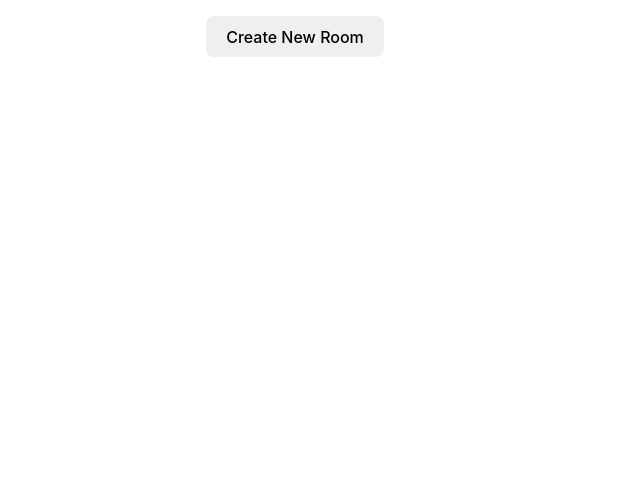
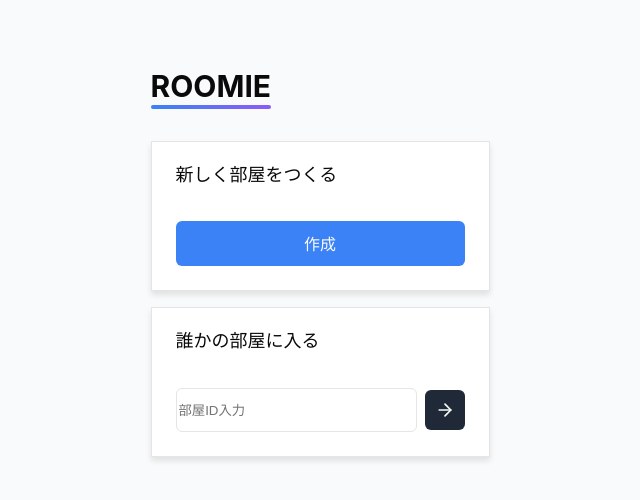
Before and after one commit to MokonaSato/reaction-button-app-app, a React (Vite) app: page / in a window 1280 px wide. Shown: the top 500 px of the page, without its empty margins (345-985 px from the left). Built offline with nearby package versions, Linux system fonts and the light colour scheme; no server answers.

Commit message:
スタイル修正

```diff
--- a/src/App.css
+++ b/src/App.css
@@ -4,6 +4,7 @@ html, body {
   width: 100%;
   height: 100%;
   overflow-x: hidden;
+  background-color: #f9fafb;
 }
 
 #root {
@@ -14,7 +15,41 @@ html, body {
 }
 
 .card {
-  padding: 2em;
+  padding: 1.5em;
+  width: 100%;
+  box-shadow: 0 4px 6px rgba(0, 0, 0, 0.1);
+  display: flex;
+  flex-direction: column;
+  justify-content: space-between;
+  transition: all 0.3s;
+}
+
+.card:hover {
+  box-shadow: 0 10px 15px rgba(0, 0, 0, 0.1);
+  transform: translateY(-0.25rem);
+}
+
+.card-title {
+  font-size: 1.125rem;
+  font-weight: bold; /* 文字を太字に */
+}
+
+.card-header {
+  padding-bottom: 0.5rem;
+}
+
+.card-content {
+  padding-top: 0.5rem;
+}
+
+.button {
+  width: 100%;
+  background-color: #3b82f6;
+  transition: background-color 0.3s;
+}
+
+.button:hover {
+  background-color: #2563eb;
 }
 
 .read-the-docs {
@@ -66,7 +101,7 @@ html, body {
 }
 
 .floating-button:hover {
-  background-color: #333333;
+  background-color: #111827;
 }
 
 .options {
@@ -83,7 +118,7 @@ html, body {
   height: 60px; /* 高さを指定 */
   font-size: 1.5rem;
   border: none;
-  background-color: #000000;
+  background-color: #1f2937;
   color: white;
   border-radius: 50%; /* 真円にするために50%に設定 */
   display: flex;
@@ -94,7 +129,7 @@ html, body {
 }
 
 .options button:hover {
-  background-color: #333333;
+  background-color: #111827;
 }
 
 .fly-text {
--- a/src/components/SoundBoard.tsx
+++ b/src/components/SoundBoard.tsx
@@ -1,5 +1,5 @@
 import React, { useState } from 'react';
-import { Card } from '@/components/ui/card';
+import { Card, CardHeader, CardTitle, CardContent } from '@/components/ui/card';
 import { Button } from '@/components/ui/button';
 import { Volume2, VolumeX } from 'lucide-react';
 import SoundButton from '@/components/SoundButton';
@@ -17,15 +17,18 @@ const SoundBoard: React.FC<SoundBoardProps> = ({ onButtonClick, isMuted, setIsMu
   };
 
   return (
-    <Card style={{ width: '100%', padding: '20px'}}>
+    <Card className="card" style={{ height: '25vh' }}>
+      <CardHeader className="card-header">
       <div style={{ display: 'flex', justifyContent: 'space-between', alignItems: 'center' }}>
-        <h2>サウンドボード</h2>
-        <Button variant="secondary" size="icon" onClick={handleMuteToggle} className="ml-2">
-          {isMuted ? <VolumeX size={24} /> : <Volume2 size={24} />}
-        </Button>
+      <CardTitle className="card-title">サウンドボード</CardTitle>
+        <Button className="button" size="icon" onClick={handleMuteToggle} style={{ width: '50px', height: '35px' }}>
+        {isMuted ? <VolumeX size={24} /> : <Volume2 size={24} />}
+      </Button>
       </div>
+      </CardHeader>
+      <CardContent className="card-content">
       <div style={{ display: 'grid', gridTemplateColumns: '1fr 1fr', gap: '10px', marginTop: '20px' }}>
-      {Object.keys(soundMap).map((label, index) => (
+        {Object.keys(soundMap).map((label, index) => (
           <SoundButton
             key={index}
             label={label}
@@ -34,6 +37,7 @@ const SoundBoard: React.FC<SoundBoardProps> = ({ onButtonClick, isMuted, setIsMu
           />
         ))}
       </div>
+      </CardContent>
     </Card>
   );
 };
--- a/src/components/SoundButton.tsx
+++ b/src/components/SoundButton.tsx
@@ -18,8 +18,7 @@ const SoundButton: React.FC<SoundButtonProps> = ({ label, onClick, isMuted }) =>
   return (
     <Button
       onClick={handleClick}
-      className="sound-button"
-      variant="secondary"
+      className="sound-button button"
     >
       {label}
     </Button>
--- a/src/components/Timeline.css
+++ b/src/components/Timeline.css
@@ -31,7 +31,7 @@
 
 .timeline-item.right {
   align-self: flex-end;
-  background-color: #2B7BFF;
+  background-color: #3b82f6;
   color: #fff;
   border-bottom-right-radius: 0;
   margin-right: 10px;
--- a/src/components/Timeline.tsx
+++ b/src/components/Timeline.tsx
@@ -1,5 +1,5 @@
 import React, { useEffect, useRef } from 'react';
-import { Card } from '@/components/ui/card';
+import { Card, CardTitle, CardHeader, CardContent } from '@/components/ui/card';
 import './Timeline.css';
 
 interface TimelineProps {
@@ -16,9 +16,11 @@ const Timeline: React.FC<TimelineProps> = ({ timeline }) => {
   }, [timeline]);
 
   return (
-    <Card style={{ width: '100%', padding: '20px', height: 'calc(60vh - 70px)' }}>
-      <h2 className="timeline-title">タイムライン</h2>
-      <div className="timeline-container">
+    <Card className="card" style={{ height: 'calc(60vh - 70px)' }}>
+      <CardHeader className="card-header">
+      <CardTitle className="card-title">タイムライン</CardTitle>
+      </CardHeader>
+      <CardContent className="card-content timeline-container">
         {timeline.map((item, index) => (
           <div
             key={index}
@@ -29,7 +31,7 @@ const Timeline: React.FC<TimelineProps> = ({ timeline }) => {
           </div>
         ))}
         <div ref={timelineEndRef} />
-      </div>
+      </CardContent>
     </Card>
   );
 };
--- /dev/null
+++ b/src/components/ui/input.tsx
@@ -0,0 +1,21 @@
+import * as React from "react"
+
+import { cn } from "@/lib/utils"
+
+function Input({ className, type, ...props }: React.ComponentProps<"input">) {
+  return (
+    <input
+      type={type}
+      data-slot="input"
+      className={cn(
+        "border-input file:text-foreground placeholder:text-muted-foreground selection:bg-primary selection:text-primary-foreground flex h-9 w-full min-w-0 rounded-md border bg-transparent px-3 py-1 text-base shadow-xs transition-[color,box-shadow] outline-none file:inline-flex file:h-7 file:border-0 file:bg-transparent file:text-sm file:font-medium disabled:pointer-events-none disabled:cursor-not-allowed disabled:opacity-50 md:text-sm",
+        "focus-visible:border-ring focus-visible:ring-ring/50 focus-visible:ring-[3px]",
+        "aria-invalid:ring-destructive/20 dark:aria-invalid:ring-destructive/40 aria-invalid:border-destructive",
+        className
+      )}
+      {...props}
+    />
+  )
+}
+
+export { Input }
--- a/src/index.css
+++ b/src/index.css
@@ -1,4 +1,6 @@
 @tailwind base;
+
+@custom-variant dark (&:is(.dark *));
 @tailwind components;
 @tailwind utilities;
 @config '../tailwind.config.js';
@@ -123,3 +125,12 @@ button:focus-visible {
     @apply bg-background text-foreground;
   }
 }
+
+@layer base {
+  * {
+    @apply border-border outline-ring/50;
+  }
+  body {
+    @apply bg-background text-foreground;
+  }
+}
--- /dev/null
+++ b/src/pages/RoomGenerator.css
@@ -0,0 +1,68 @@
+/* RoomGenerator.css */
+.container {
+  display: flex;
+  flex-direction: column;
+  align-items: center;
+  min-height: 100vh;
+  background-color: #f9fafb;
+  padding: 1rem;
+}
+
+.wrapper {
+  width: 100%;
+  max-width: 28rem;
+}
+
+.title {
+  text-align: center;
+  margin: 2rem 0;
+  font-size: 1.875rem;
+  font-weight: bold;
+  position: relative;
+  display: inline-block;
+}
+
+.title::after {
+  content: '';
+  position: absolute;
+  bottom: 0;
+  left: 0;
+  width: 100%;
+  height: 0.25rem;
+  background: linear-gradient(to right, #3b82f6, #8b5cf6);
+  border-radius: 0.25rem;
+}
+
+.card {
+  height: 100px; /* 高さを揃える */
+}
+
+.input-container {
+  display: flex;
+  align-items: center; /* 高さ中央揃え */
+  gap: 0.5rem;
+}
+
+.input {
+  flex-grow: 1;
+  height: 2.5rem; /* 高さを大きく */
+}
+
+.icon-button {
+  background-color: #1f2937;
+  width: 3rem;
+  height: 2.5rem; /* 高さを大きく */
+  padding: 0;
+  display: flex;
+  align-items: center;
+  justify-content: center;
+  transition: background-color 0.3s;
+}
+
+.icon-button:hover {
+  background-color: #111827;
+}
+
+.space-y-4 > * + * {
+  margin-top: 1rem; /* ここでスペースを調整 */
+}
--- a/src/pages/RoomGenerator.tsx
+++ b/src/pages/RoomGenerator.tsx
@@ -1,10 +1,16 @@
-import React, { useEffect } from 'react';
+import React, { useEffect, useState } from 'react';
 import { useNavigate } from 'react-router-dom';
 import { v4 as uuidv4 } from 'uuid';
 import { debugHelloEndpoint } from '../lib/websocket';
+import { Card, CardHeader, CardContent, CardTitle } from '@/components/ui/card';
+import { Button } from '@/components/ui/button';
+import { Input } from '@/components/ui/input';
+import { ArrowRight } from 'lucide-react';
+import './RoomGenerator.css'; // 追加
 
 const RoomGenerator: React.FC = () => {
   const navigate = useNavigate();
+  const [roomIdInput, setRoomIdInput] = useState('');
 
   useEffect(() => {
     // デバッグ関数を呼び出す
@@ -16,7 +22,58 @@ const RoomGenerator: React.FC = () => {
     navigate(`/room?id=${roomId}`);
   };
 
-  return <button onClick={createRoom}>Create New Room</button>;
+  const joinRoom = () => {
+    if (roomIdInput) {
+      navigate(`/room?id=${roomIdInput}`);
+    }
+  };
+
+  return (
+    <div className="container">
+      <div className="wrapper">
+        <div className="title">
+          ROOMIE
+        </div>
+
+        <div className="space-y-4">
+          <Card className="card">
+            <CardHeader className="card-header">
+              <CardTitle className="card-title">新しく部屋をつくる</CardTitle>
+            </CardHeader>
+            <CardContent className="card-content">
+              <Button
+                className="button"
+                onClick={createRoom}
+              >
+                作成
+              </Button>
+            </CardContent>
+          </Card>
+
+          <Card className="card">
+            <CardHeader className="card-header">
+              <CardTitle className="card-title">誰かの部屋に入る</CardTitle>
+            </CardHeader>
+            <CardContent className="card-content">
+              <div className="input-container">
+                <Input
+                  id="roomId"
+                  placeholder="部屋ID入力"
+                  className="input"
+                />
+                <Button
+                  className="icon-button"
+                  onClick={joinRoom}
+                >
+                  <ArrowRight size={20} />
+                </Button>
+              </div>
+            </CardContent>
+          </Card>
+        </div>
+      </div>
+    </div>
+  );
 }
 
 export default RoomGenerator;
```
Also changed, not shown: src/pages/Home.tsx (deleted, +0 -76 lines).
